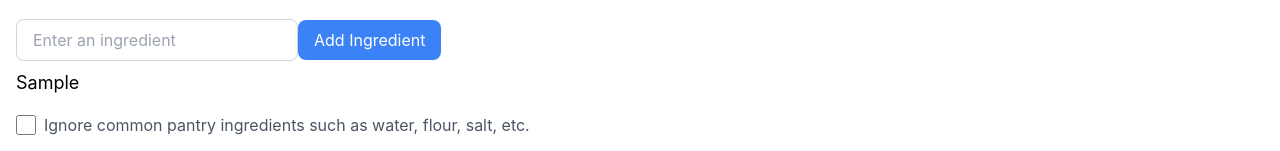
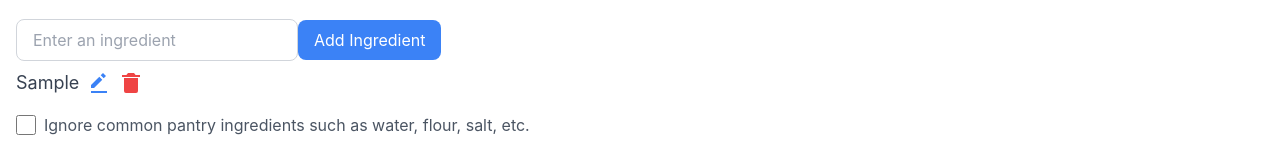
Before and after one commit to sirus-the-beaver/CS361-main-program, a React (Create React App) app in the folder frontend/: page /ingredient-input in a window 1280 px wide. Both pictures are taken after typing "Sample" into the empty fields and a click on the button "Add Ingredient". Shown: the part 121-272 px from the top of the page. Built offline with nearby package versions, Linux system fonts and the light colour scheme.

Commit message:
Add edit and delete buttons next to each ingredient

```diff
--- a/frontend/src/components/IngredientInput.js
+++ b/frontend/src/components/IngredientInput.js
@@ -1,19 +1,37 @@
-import React, { useState } from 'react';
+import React, { useState, useEffect } from 'react';
 import axios from 'axios';
 import { useNavigate } from 'react-router-dom';
 import { FcInfo, FcPrevious } from 'react-icons/fc';
+import { BiSolidEditAlt, BiSolidTrashAlt } from "react-icons/bi";
 
 const IngredientInput = () => {
     const navigate = useNavigate();
     const [ingredient, setIngredient] = useState('');
     const [ingredientsList, setIngredientsList] = useState([]);
     const [ignorePantry, setIgnorePantry] = useState(false);
+    const [editIndex, setEditIndex] = useState(null);
 
     const handleAddIngredient = () => {
         if (ingredient) {
-            setIngredientsList([...ingredientsList, ingredient]);
+            if (editIndex !== null) {
+                const newIngredientsList = [...ingredientsList];
+                newIngredientsList[editIndex] = ingredient;
+                setIngredientsList(newIngredientsList);
+                setEditIndex(null);
+            } else {
+                setIngredientsList([...ingredientsList, ingredient]);
+            }
             setIngredient('');
         }
+    }
+
+    const handleDeleteIngredient = (index) => {
+        setIngredientsList(ingredientsList.filter((_, i) => i !== index));
+    }
+
+    const handleEditIngredient = (index) => {
+        setIngredient(ingredientsList[index]);
+        setEditIndex(index);
     }
 
     const handleSubmit = async (e) => {
@@ -72,11 +90,29 @@ const IngredientInput = () => {
                     onClick={handleAddIngredient}
                     className="bg-blue-500 text-white px-4 py-2 rounded-lg mb-2"
                 >
-                    Add Ingredient
+                    {editIndex !== null ? 'Edit Ingredient' : 'Add Ingredient'}
                 </button>
                 <ul className="space-y-2 mb-4">
                     {ingredientsList.map((ingredient, index) => (
-                        <li key={index} className="text-grau-700 text-lg">{ingredient}</li>
+                        <li key={index} className="text-gray-700 text-lg flex items-center space-x-2">
+                            <span>{ingredient}</span>
+                            <div className="flex items-center space-x-2">
+                                <button
+                                    type='button'
+                                    className="text-blue-500"
+                                    onClick={() => handleEditIngredient(index)}
+                                >
+                                    <BiSolidEditAlt size={24} />
+                                </button>
+                                <button
+                                    type='button'
+                                    className="text-red-500"
+                                    onClick={() => handleDeleteIngredient(index)}
+                                >
+                                    <BiSolidTrashAlt size={24} />
+                                </button>
+                            </div>
+                        </li>
                     ))}
                 </ul>
                 <label className="flex items-center mb-4">
```
